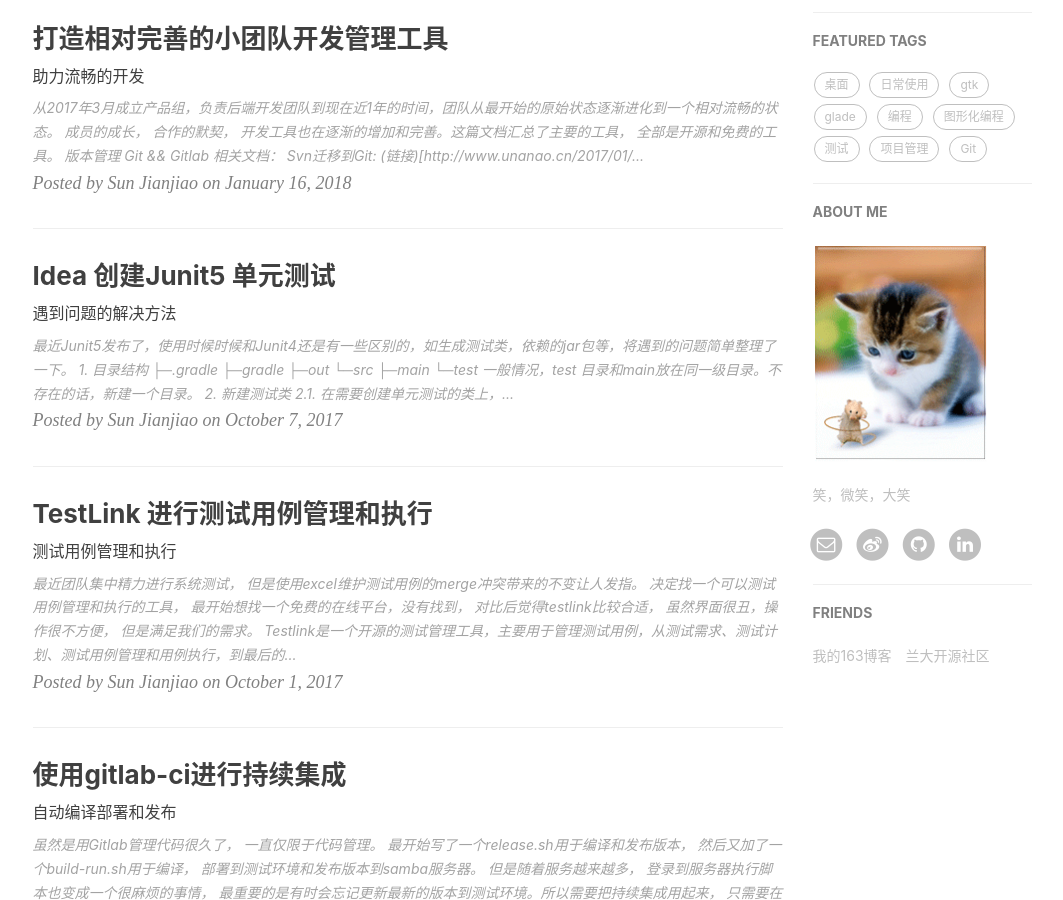
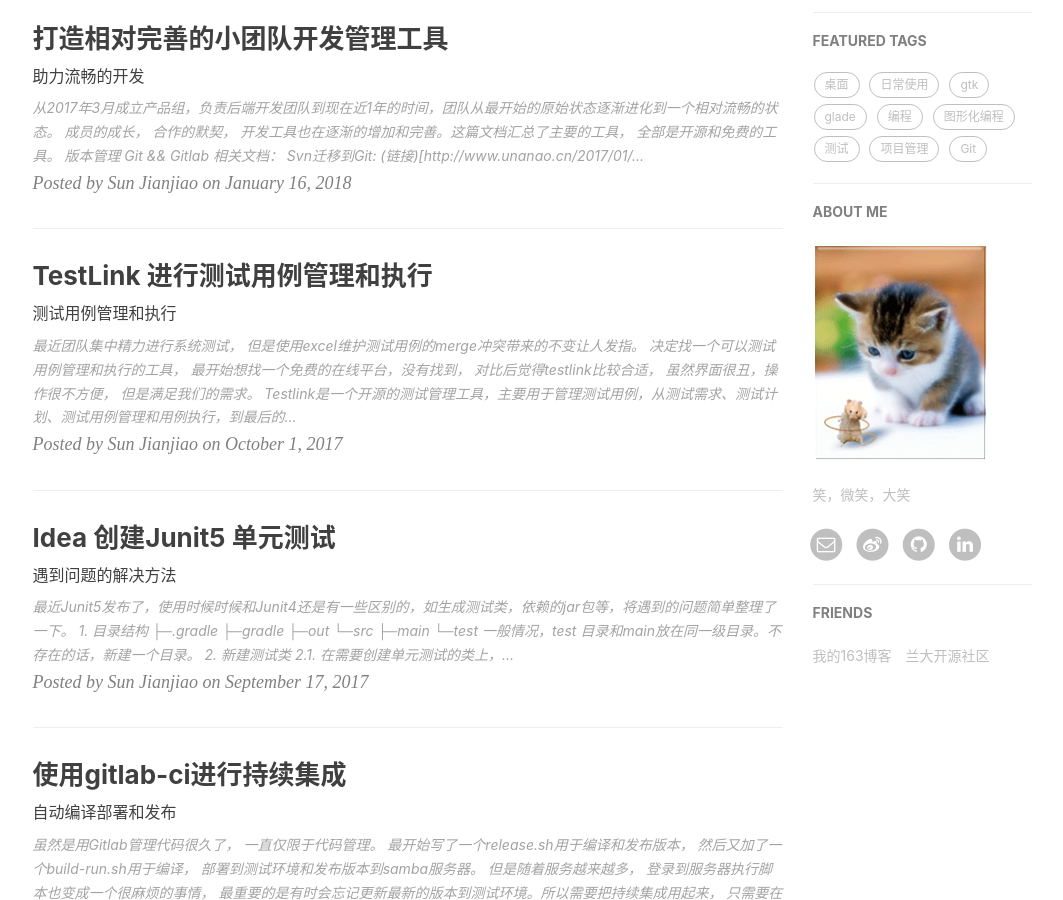
Before and after one commit to xuyumeng/xuyumeng.github.io, a Jekyll site: the page built from index.html, in a window 1280 px wide and 900 px high, scrolled down 446 px. Shown: the whole window, without its empty margins (135-1198 px from the left). Built offline with Jekyll 4.4.1, drawn with Linux system fonts in a browser that asks for light colours; nearby versions of some CDN libraries; the list of posts is cut into pages by our own code; comment, search, counter and statistics services are not loaded.

Commit message:
date modification

```diff
--- a/_posts/2017-09-17-idea-spring-junit5.md
+++ b/_posts/2017-09-17-idea-spring-junit5.md
@@ -2,7 +2,7 @@
 layout:     post
 title:      "Idea 创建Junit5 单元测试"
 subtitle:   "遇到问题的解决方法"
-date:       2017-10-07 11:08:00 +08:00
+date:       2017-09-17 11:08:00 +08:00
 author:     "Sun Jianjiao <jianjiaosun@163.com>"
 header-img: "img/bg/default-bg.jpg"
 catalog: true
```
